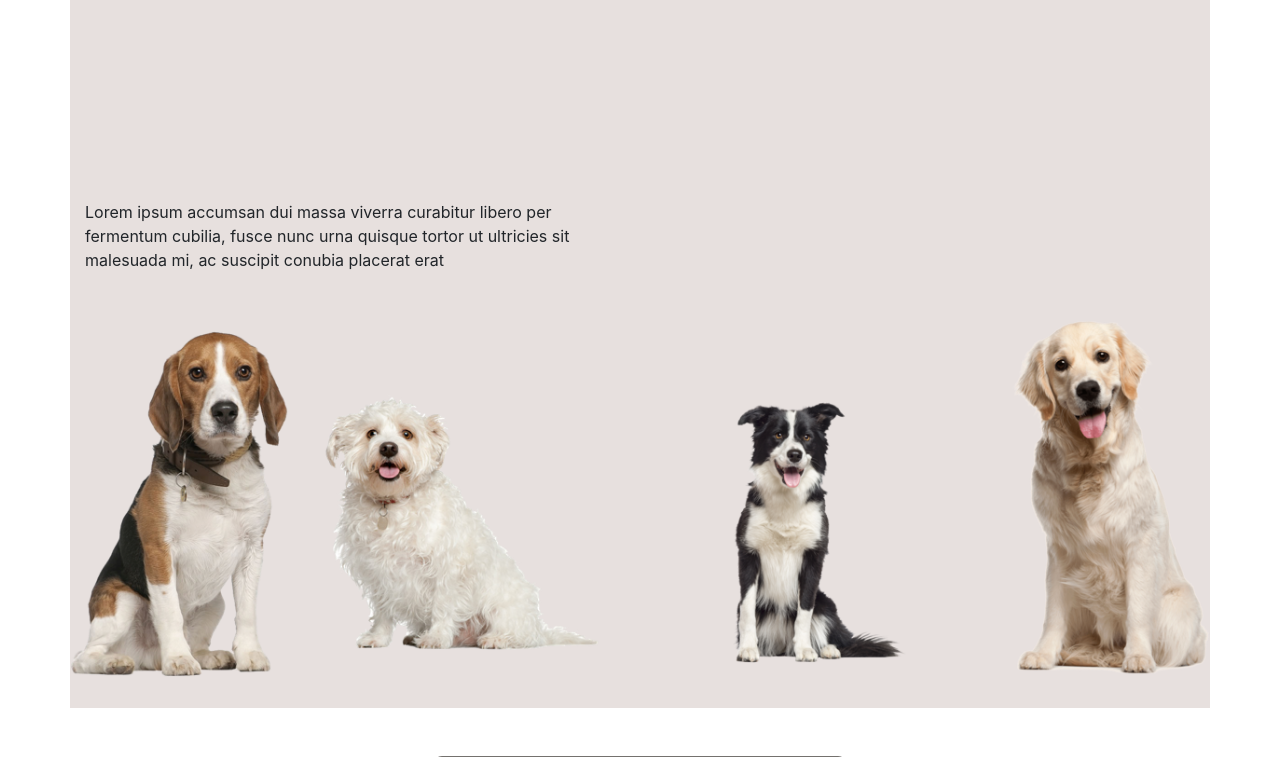
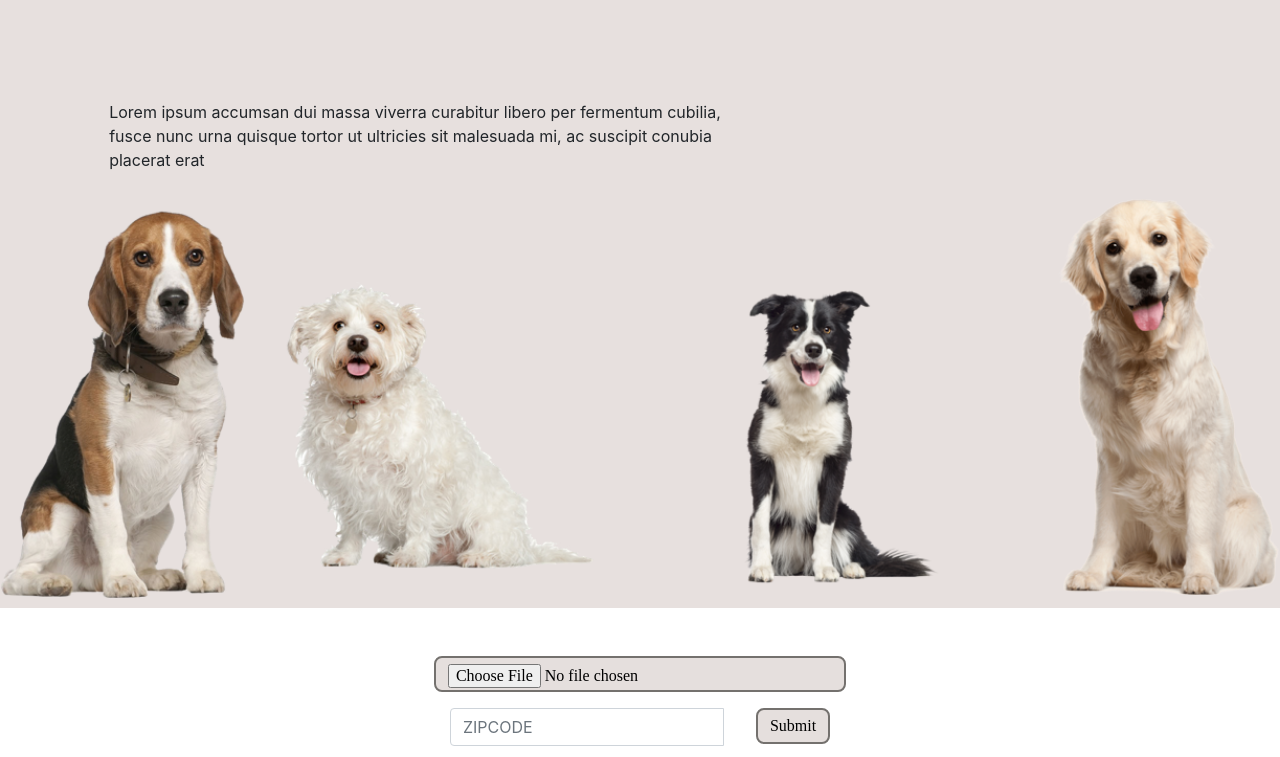
Before and after one commit to msurmenok/IDog, a Flask app: template templates/index.html in a window 1280 px wide. Shown: the part 68-825 px from the top of the page. Run offline with Flask 2, Linux system fonts and the light colour scheme; the template is opened without the code that fills it: values that come from a table or form of the project are taken from there, others are empty; data comes from the database, SQL or seed files in the repository; some libraries are stand-ins or nearby versions.

Commit message:
Updated front page css
Updated front page css

```diff
--- a/static/css/custom.css
+++ b/static/css/custom.css
@@ -30,7 +30,7 @@
 }
 
 .vpad {
-    height: 200px;
+    height: 100px;
 }
 
 .dog-image {
@@ -92,6 +92,7 @@
     /* Set a specific height */
     width: 100%;
     height: 420px;
+    max-width: 1300px;
 
     /* Position and center the image to scale nicely on all screens */
     background-position: center;
--- a/templates/index.html
+++ b/templates/index.html
@@ -17,18 +17,22 @@
             </button>
         </div>
     {% endfor %}
+    <div class="container-fluid">
+            <div class="row hero d-lg-block">
+                <div class="row vpad d-none d-md-block"></div>
+                <div class="row">
+                    <div class="col-sm-1"></div>
+                    <div class="col-sm-6">
+                        <p>Lorem ipsum accumsan dui massa viverra curabitur libero per fermentum cubilia, fusce nunc urna
+                            quisque tortor ut ultricies sit malesuada mi, ac suscipit conubia placerat erat
+                        </p>
+                    </div>
+                </div>
+                <div class="row hero-image mx-auto d-md-block d-none"></div>
+        </div>
+
+    </div>
     <div class="container">
-        <div class="row hero d-none d-lg-block">
-            <div class="col-md-6 vpad"></div>
-            <div class="col-md-6"></div>
-            <div class="col-md-6"></div>
-            <div class="col-md-6">
-                <p>Lorem ipsum accumsan dui massa viverra curabitur libero per fermentum cubilia, fusce nunc urna
-                    quisque tortor ut ultricies sit malesuada mi, ac suscipit conubia placerat erat
-                </p>
-            </div>
-            <div class="col-xs-12 hero-image"></div>
-        </div>
         <div class="row mt-5">
             <div class="col-xs-12 feature text-center">
                 {% if breed is defined %}
```
